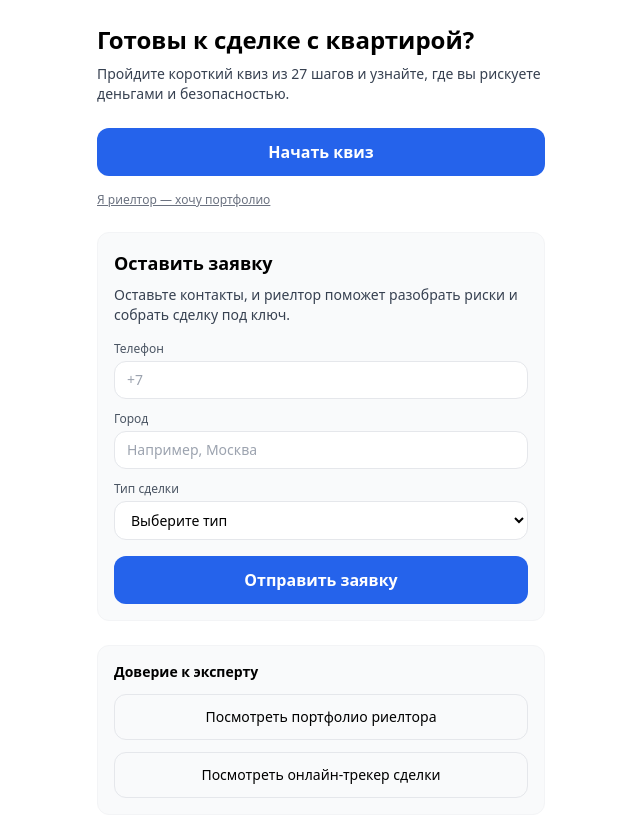
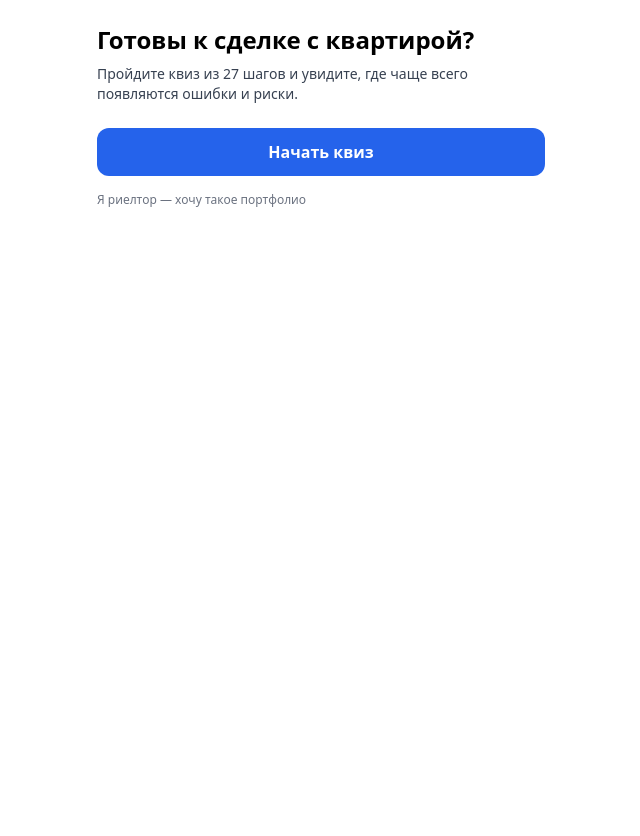
Before and after one commit to ssamack12-wq/voronka, a React (Vite) app: page / in a window 1280 px wide. Shown: the top 836 px of the page, without its empty margins (319-959 px from the left). After the commit the page ends 800 px from the top, so only its background shows below. Built offline with nearby package versions, Linux system fonts and the light colour scheme.

Commit message:
Add files via upload

```diff
--- a/src/App.tsx
+++ b/src/App.tsx
@@ -14,6 +14,7 @@ interface FormData {
 }
 
 type SubmitStatus = 'idle' | 'loading' | 'success' | 'error';
+type Stage = 'hero' | 'quiz' | 'break' | 'result' | 'bridge' | 'demo' | 'form';
 
 const TOTAL_STEPS = questions.length;
 
@@ -65,7 +66,7 @@ const App: React.FC = () => {
   const [breakStepsPassed, setBreakStepsPassed] = useState<number>(0);
   const [breakRiskScore, setBreakRiskScore] = useState<number>(0);
   const [showBreakScreen, setShowBreakScreen] = useState<boolean>(false);
-  const [showResult, setShowResult] = useState<boolean>(false);
+  const [stage, setStage] = useState<Stage>('hero');
   const [formData, setFormData] = useState<FormData>({ phone: '', city: '', type: '' });
   const [submitStatus, setSubmitStatus] = useState<SubmitStatus>('idle');
   const [submitError, setSubmitError] = useState<string | null>(null);
@@ -97,12 +98,14 @@ const App: React.FC = () => {
 
   const handleStart = () => {
     setCurrentStep(1);
+    setStage('quiz');
   };
 
   const goToForm = () => {
-    if (formRef.current) {
-      formRef.current.scrollIntoView({ behavior: 'smooth', block: 'start' });
-    }
+    setStage('form');
+    window.setTimeout(() => {
+      formRef.current?.scrollIntoView({ behavior: 'smooth', block: 'start' });
+    }, 50);
   };
 
   const handleOptionSelect = (question: Question, optionIndex: number) => {
@@ -134,12 +137,13 @@ const App: React.FC = () => {
       setBreakStepsPassed(question.id);
       setBreakRiskScore(newRiskScore);
       setShowBreakScreen(true);
+      setStage('break');
       setCurrentStep(nextStep);
       return;
     }
 
     if (nextStep > TOTAL_STEPS) {
-      setShowResult(true);
+      setStage('result');
     } else {
       setCurrentStep(nextStep);
     }
@@ -147,11 +151,12 @@ const App: React.FC = () => {
 
   const handleContinueAfterBreak = () => {
     setShowBreakScreen(false);
+    setStage('quiz');
   };
 
   const handleGetHelpFromBreak = () => {
     setShowBreakScreen(false);
-    setShowResult(true);
+    setStage('form');
     goToForm();
   };
 
@@ -209,15 +214,15 @@ const App: React.FC = () => {
   return (
     <div className="min-h-screen bg-white flex justify-center">
       <div className="w-full max-w-screen-mobile px-4 py-6 flex flex-col gap-6">
-        {!showResult && currentStep === 0 && (
+        {stage === 'hero' && currentStep === 0 && (
           <section className="flex flex-col gap-4">
             <div className="flex flex-col gap-2">
               <h1 className="text-2xl font-semibold text-black">
                 Готовы к сделке с квартирой?
               </h1>
               <p className="text-sm text-gray-700">
-                Пройдите короткий квиз из 27 шагов и узнайте, где вы рискуете деньгами и
-                безопасностью.
+                Пройдите квиз из 27 шагов и увидите, где чаще всего появляются ошибки и
+                риски.
               </p>
             </div>
             <button
@@ -226,17 +231,19 @@ const App: React.FC = () => {
             >
               Начать квиз
             </button>
-            <button
+            <a
               type="button"
-              onClick={goToForm}
-              className="text-xs text-gray-500 underline self-start"
+              href="https://sdelka-web.ru"
+              target="_blank"
+              rel="noreferrer"
+              className="text-xs text-gray-500 self-start"
             >
-              Я риелтор — хочу портфолио
-            </button>
+              Я риелтор — хочу такое портфолио
+            </a>
           </section>
         )}
 
-        {currentStep > 0 && !showResult && (
+        {stage === 'quiz' && currentStep > 0 && (
           <section className="flex flex-col gap-4">
             <div className="flex items-center justify-between text-xs text-gray-600">
               <span>Шаг {currentStep} из {TOTAL_STEPS}</span>
@@ -251,14 +258,15 @@ const App: React.FC = () => {
           </section>
         )}
 
-        {showBreakScreen && (
+        {stage === 'break' && showBreakScreen && (
           <section className="flex flex-col gap-4 bg-gray-50 rounded-xl p-4 border border-gray-100">
-            <h2 className="text-lg font-semibold text-black">Пауза перед важными шагами</h2>
+            <h2 className="text-lg font-semibold text-black">Небольшая пауза</h2>
             <p className="text-sm text-gray-700">
-              Вы прошли {breakStepsPassed} из {TOTAL_STEPS} шагов.
+              Вы прошли часть этапов. На этом уровне чаще всего возникают ошибки.
             </p>
             <p className="text-sm text-gray-700">
-              Рисков: <span className="font-semibold text-risk">{breakRiskScore.toFixed(1)}</span>.
+              Шагов пройдено: <span className="font-semibold text-black">{breakStepsPassed}</span>. Рисков:{' '}
+              <span className="font-semibold text-risk">{breakRiskScore.toFixed(1)}</span>.
             </p>
             <div className="flex flex-col gap-2 mt-2">
               <button
@@ -271,13 +279,13 @@ const App: React.FC = () => {
                 onClick={handleGetHelpFromBreak}
                 className="w-full py-3 rounded-xl border border-gray-300 text-gray-700 text-sm active:scale-[0.98] transition-transform"
               >
-                Получить помощь
+                Разобрать с экспертом
               </button>
             </div>
           </section>
         )}
 
-        {currentQuestion && !showBreakScreen && !showResult && (
+        {stage === 'quiz' && currentQuestion && !showBreakScreen && (
           <section className="flex flex-col gap-4">
             <div className="bg-gray-50 rounded-xl p-4 border border-gray-100">
               <p className="text-sm text-gray-500 mb-1">
@@ -306,13 +314,11 @@ const App: React.FC = () => {
           </section>
         )}
 
-        {showResult && (
+        {stage === 'result' && (
           <section className="flex flex-col gap-4">
             <div className="bg-gray-50 rounded-xl p-4 border border-gray-100">
               <h2 className="text-lg font-semibold text-black mb-2">Ваш результат</h2>
-              <p className="text-sm text-gray-700 mb-3">
-                По нашим вопросам ваша готовность к безопасной сделке:
-              </p>
+              <p className="text-sm text-gray-700 mb-3">Готовность к сделке:</p>
               <div className="flex items-baseline gap-2">
                 <span className="text-4xl font-semibold text-black">{readiness}%</span>
                 <span className="text-sm text-gray-600">готовности</span>
@@ -335,24 +341,90 @@ const App: React.FC = () => {
                 </div>
               </div>
               <p className="mt-4 text-xs text-gray-600">
-                Даже опытные люди допускают ошибки на этих этапах
+                Даже если вы понимаете процесс, контролировать сделку в одиночку сложно
               </p>
               <button
-                onClick={goToForm}
+                onClick={() => setStage('bridge')}
                 className="mt-4 w-full py-3 rounded-xl bg-accent text-white font-semibold text-base active:scale-[0.98] transition-transform"
               >
-                Получить риелтора
+                Посмотреть, как решают такие задачи
               </button>
             </div>
           </section>
         )}
 
-        <section ref={formRef} className="flex flex-col gap-4">
+        {stage === 'bridge' && (
+          <section className="flex flex-col gap-4">
+            <div className="bg-gray-50 rounded-xl p-4 border border-gray-100">
+              <h2 className="text-lg font-semibold text-black">Как решают такие риски?</h2>
+              <p className="mt-2 text-sm text-gray-700">
+                Вместо того чтобы контролировать всё вручную, используют сопровождение сделки с прозрачными этапами:
+              </p>
+              <ul className="mt-3 text-sm text-gray-700 space-y-2">
+                <li>— все документы проверяются</li>
+                <li>— этапы фиксируются</li>
+                <li>— статус сделки виден онлайн</li>
+              </ul>
+              <button
+                onClick={() => setStage('demo')}
+                className="mt-4 w-full py-3 rounded-xl bg-accent text-white font-semibold text-base active:scale-[0.98] transition-transform"
+              >
+                Посмотреть пример
+              </button>
+            </div>
+          </section>
+        )}
+
+        {stage === 'demo' && (
+          <section className="flex flex-col gap-4">
+            <div className="grid grid-cols-1 gap-3">
+              <div className="bg-gray-50 rounded-xl p-4 border border-gray-100">
+                <h3 className="text-base font-semibold text-black">Пример сделки</h3>
+                <p className="mt-1 text-sm text-gray-700">Все этапы и статус сделки видны онлайн</p>
+                <button
+                  type="button"
+                  onClick={() =>
+                    window.open('https://sdelka-web.ru/s/063b531e1f3f44419ed679c4b173c9fb', '_blank')
+                  }
+                  className="mt-3 w-full py-3 rounded-xl border border-gray-200 text-sm text-black active:scale-[0.98] transition-transform"
+                >
+                  Открыть трекер
+                </button>
+              </div>
+
+              <div className="bg-gray-50 rounded-xl p-4 border border-gray-100">
+                <h3 className="text-base font-semibold text-black">Профиль риелтора</h3>
+                <p className="mt-1 text-sm text-gray-700">Отзывы, сделки и прозрачная работа</p>
+                <button
+                  type="button"
+                  onClick={() => window.open('https://sdelka-web.ru/agent/1', '_blank')}
+                  className="mt-3 w-full py-3 rounded-xl border border-gray-200 text-sm text-black active:scale-[0.98] transition-transform"
+                >
+                  Посмотреть профиль
+                </button>
+              </div>
+            </div>
+
+            <div className="bg-gray-50 rounded-xl p-4 border border-gray-100">
+              <p className="text-sm text-gray-700">
+                Если хотите пройти сделку без лишнего стресса, можно разобрать вашу ситуацию со специалистом
+              </p>
+              <button
+                onClick={goToForm}
+                className="mt-3 w-full py-3 rounded-xl bg-accent text-white font-semibold text-base active:scale-[0.98] transition-transform"
+              >
+                Получить помощь по сделке
+              </button>
+            </div>
+          </section>
+        )}
+
+        {stage === 'form' && (
+          <section ref={formRef} className="flex flex-col gap-4">
           <div className="bg-gray-50 rounded-xl p-4 border border-gray-100">
             <h3 className="text-lg font-semibold text-black mb-2">Оставить заявку</h3>
             <p className="text-sm text-gray-700 mb-4">
-              Оставьте контакты, и риелтор поможет разобрать риски и собрать сделку под
-              ключ.
+              Оставьте контакты — специалист поможет разобрать риски и этапы сделки.
             </p>
             <form className="flex flex-col gap-3" onSubmit={handleSubmit}>
               <div className="flex flex-col gap-1">
@@ -408,31 +480,17 @@ const App: React.FC = () => {
             </form>
           </div>
         </section>
+        )}
 
-        <section className="flex flex-col gap-2 pb-4">
-          <div className="bg-gray-50 rounded-xl p-4 border border-gray-100 flex flex-col gap-3">
-            <h3 className="text-sm font-semibold text-black">Доверие к эксперту</h3>
-            <button
-              type="button"
-              onClick={() => window.open('https://sdelka-web.ru/agent/1', '_blank')}
-              className="w-full py-3 rounded-xl border border-gray-200 text-sm text-black active:scale-[0.98] transition-transform"
-            >
-              Посмотреть портфолио риелтора
-            </button>
-            <button
-              type="button"
-              onClick={() =>
-                window.open(
-                  'https://sdelka-web.ru/s/063b531e1f3f44419ed679c4b173c9fb',
-                  '_blank'
-                )
-              }
-              className="w-full py-3 rounded-xl border border-gray-200 text-sm text-black active:scale-[0.98] transition-transform"
-            >
-              Посмотреть онлайн-трекер сделки
-            </button>
-          </div>
-        </section>
+        {stage === 'form' && (
+          <section className="flex flex-col gap-2 pb-4">
+            <div className="bg-gray-50 rounded-xl p-4 border border-gray-100 flex flex-col gap-2">
+              <p className="text-sm font-semibold text-black">Почему это работает</p>
+              <p className="text-sm text-gray-700">пример реальной сделки</p>
+              <p className="text-sm text-gray-700">прозрачный процесс</p>
+            </div>
+          </section>
+        )}
       </div>
     </div>
   );
```
